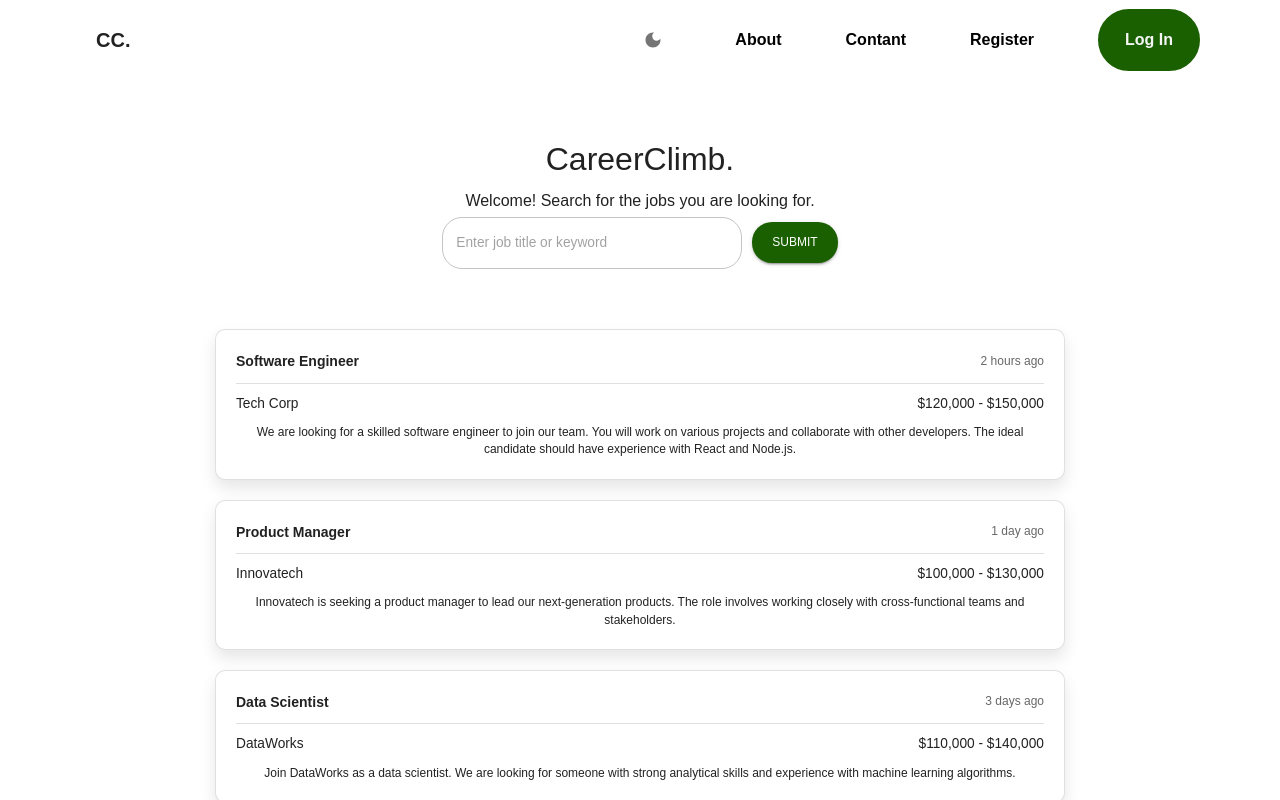
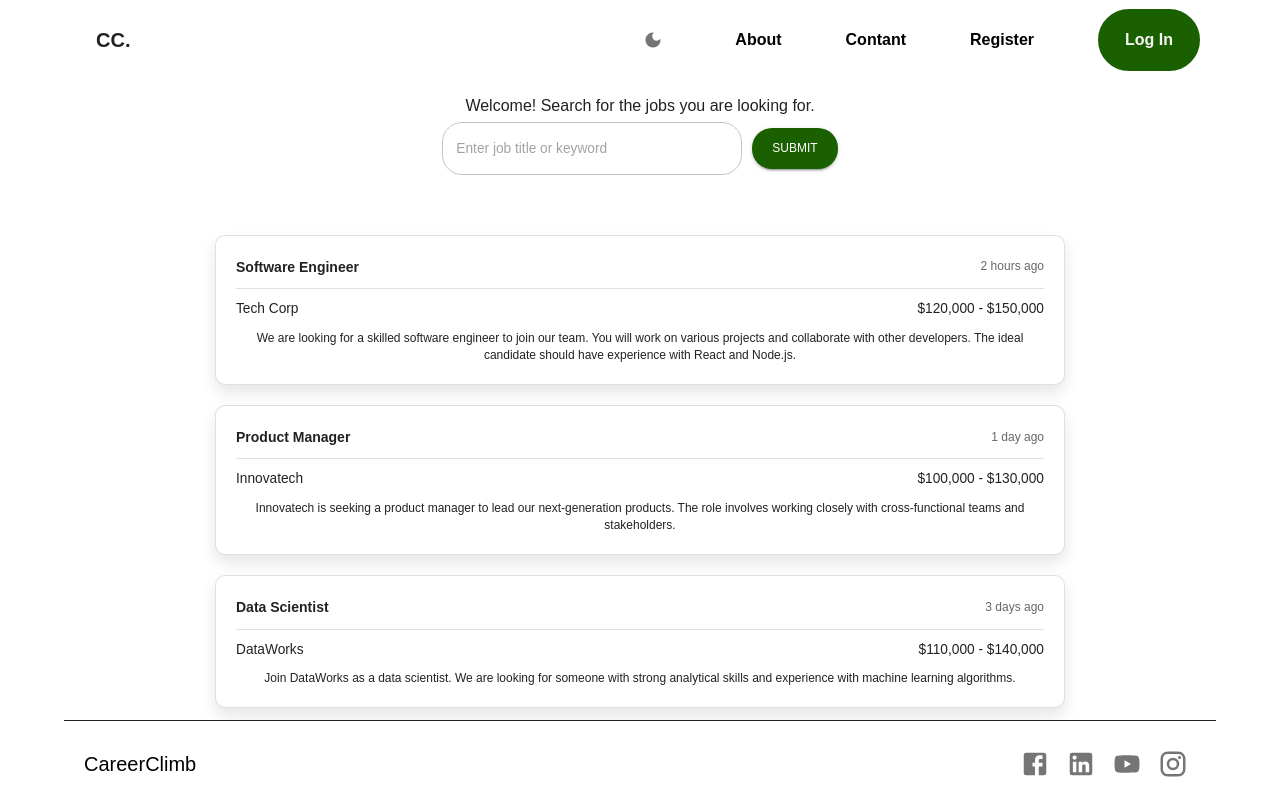
Before and after one commit to CareerClimb/CareerClimb, a React (Create React App) app in the folder client/: page /home in a window 1280 px wide. Shown: the top 800 px of the page. Built offline with nearby package versions, Linux system fonts and the light colour scheme.

Commit message:
Center box in the center and remove padding

```diff
--- a/client/src/scenes/mainPage/index.jsx
+++ b/client/src/scenes/mainPage/index.jsx
@@ -2,25 +2,30 @@
 import React from 'react';
 import { Box, Typography, useTheme, useMediaQuery } from '@mui/material';
 import TopBar from 'scenes/topBar';
+import BottomBar from 'scenes/bottomBar';
 import SearchBar from 'components/SearchBar';
 import PostsWidget from 'scenes/widgets/PostsWidget';
 
 const MainPage = () => {
     const theme = useTheme();
-    const isMobile = useMediaQuery(theme.breakpoints.down('sm'));
 
     return (
         <Box
             sx={{
                 display: 'flex',
                 flexDirection: 'column',
-        padding: '20px',
+                minHeight: '100vh',
                 textAlign: 'center',
-    }}>
+            }}
+        >
             <TopBar />
             <Box
                 sx={{
-            padding: isMobile ? 8 : 15,
+                    display: 'flex',
+                    flexDirection: 'column',
+                    justifyContent: 'center',
+                    alignItems: 'center',
+                    flexGrow: 1, // Take up remaining space
                 }}
             >
                 <Typography variant="h2" gutterBottom>
@@ -32,6 +37,7 @@ return (
                 <SearchBar />
                 <PostsWidget />
             </Box>
+            <BottomBar />
         </Box>
     );
 };
--- a/client/src/scenes/topBar/index.jsx
+++ b/client/src/scenes/topBar/index.jsx
@@ -4,14 +4,11 @@ import {
     IconButton,
     Typography,
     useTheme,
-    useMediaQuery,
     Button
 } from "@mui/material";
 import {
     DarkMode,
-    LightMode,
-    Menu,
-    Close
+    LightMode
 } from "@mui/icons-material";
 import { useDispatch } from "react-redux";
 import { setMode } from "state";
@@ -20,9 +17,9 @@ import { useNavigate } from "react-router-dom";
 const TopBar = () => {
     const theme = useTheme();
     const { palette } = useTheme();
-    const isMobile = useMediaQuery(theme.breakpoints.down("md"));
+    // const isMobile = useMediaQuery(theme.breakpoints.down("md"));
     const dispatch = useDispatch();
-    const [open, setOpen] = useState(false);
+    // const [open, setOpen] = useState(false);
     const navigate = useNavigate();
 
 
```
Lines whose indentation alone changed are shown as unchanged.
